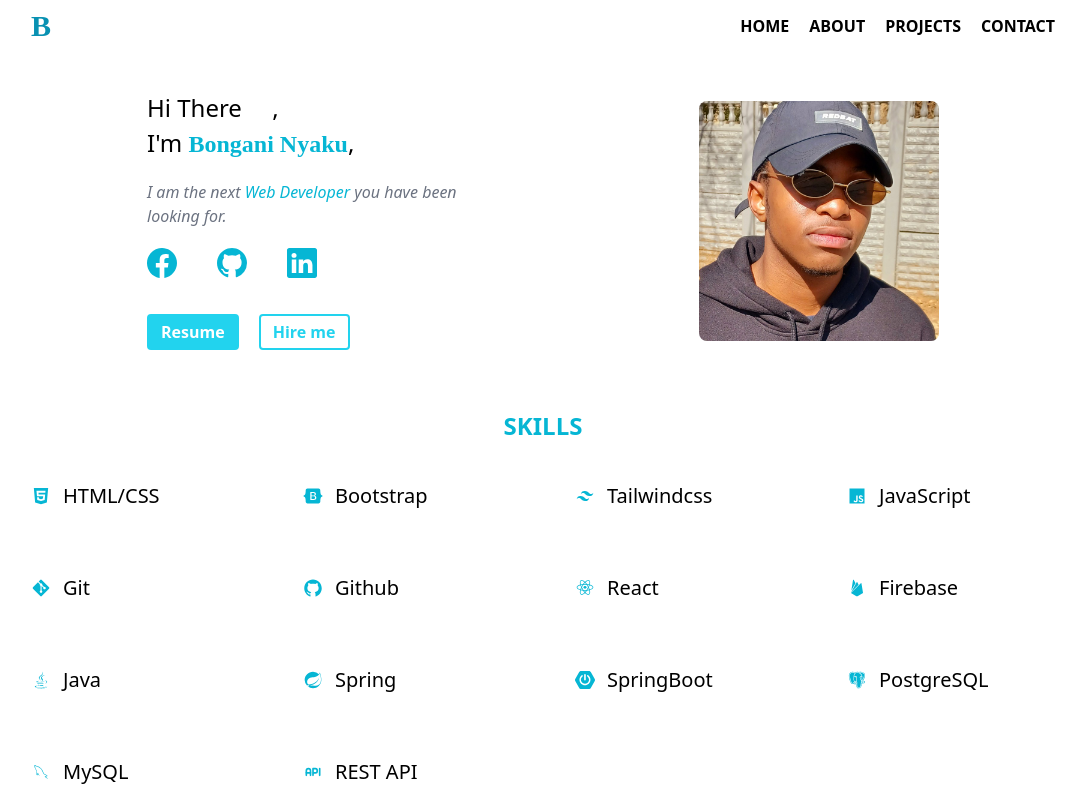
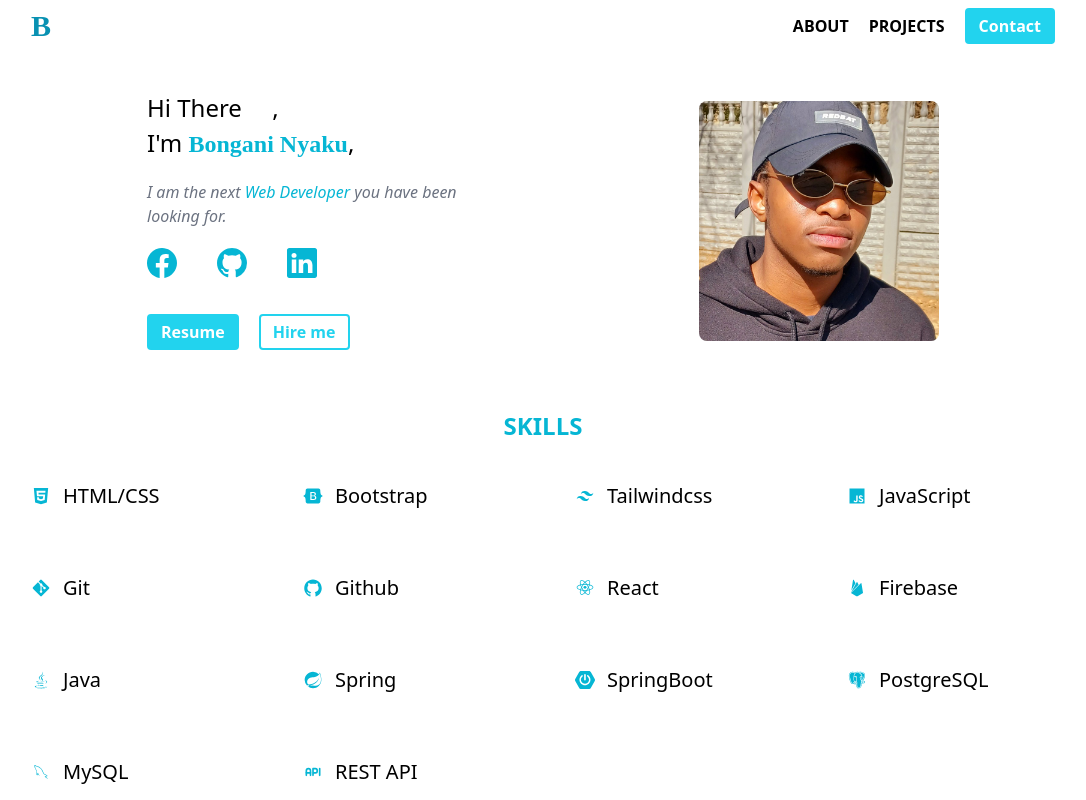
Before and after one commit to Bongani001/portfolio, a React (Vite) app: page / in a window 1280 px wide. Shown: the top 800 px of the page, without its empty margins (97-1183 px from the left). Built offline with nearby package versions, Linux system fonts and the light colour scheme; some icons are missing; a web font is replaced by a local one.

Commit message:
update the about section and make the navbar sticky

```diff
--- a/src/components/Layout/homepage/About.jsx
+++ b/src/components/Layout/homepage/About.jsx
@@ -2,7 +2,7 @@ import React from 'react';
 
 const About = () => {
   return (
-    <section className="relative overflow-hidden flex flex-col items-center px-2 top-right-section-corner-circle bottom-left-section-corner-circle">
+    <section id='about' className="relative overflow-hidden flex flex-col items-center px-2 top-right-section-corner-circle bottom-left-section-corner-circle">
         <h2 className='section-heading'>About</h2>
         <p className='text-center z-10 text-gray-600 leading-loose py-5 md:w-5/6'>I’m a self-taught web developer and I am looking for a job of a web developer, since that is where you can get the most out of the skills that I currently have. I have been learning web development using an open source coding coding curriculum called <a href='http://www.theodinproject.com/' className='text-cyan-500 italic' target='_blank'>The Odin Project</a>. Throughout my learning journey I have built some responsive user-interface web applications that are not only interactive but also friendly. Besides that I am a normal guy who enjoys watching anime and spending time with friends on my spare time. I am ambitious and hard-working and believe you’ll give me a chance to prove my words.</p>
     </section>
--- a/src/components/Navbar.jsx
+++ b/src/components/Navbar.jsx
@@ -3,13 +3,12 @@ import { Link } from 'react-router-dom'
 
 const Navbar = () => {
   return (
-    <nav className='flex justify-between py-2'>
+    <nav className='bg-white z-50 flex justify-between py-2 sticky top-0'>
         <h1 className='text-cyan-600 font-logo font-bold text-3xl'><Link to='/'>B</Link></h1>
         <ul className='flex items-center gap-5'>
-            <li className='font-bold uppercase hover:text-cyan-500'><a href='#home'>Home</a></li>
             <li className='font-bold uppercase hover:text-cyan-500 cursor-pointer'><a href='#about'>About</a></li>
             <li className='font-bold uppercase hover:text-cyan-500'><a href='#projects'>Projects</a></li>
-            <li className='font-bold uppercase hover:text-cyan-500 cursor-pointer'><a href='#contact'>Contact</a></li>
+            <button className='text-white border-2 bg-cyan-400 border-cyan-400 rounded font-bold hover:text-cyan-400 hover:bg-white px-3 py-1 transition ease-out hover:scale-110'><a href='#contact'>Contact</a></button>
         </ul>
     </nav>
   )
```
